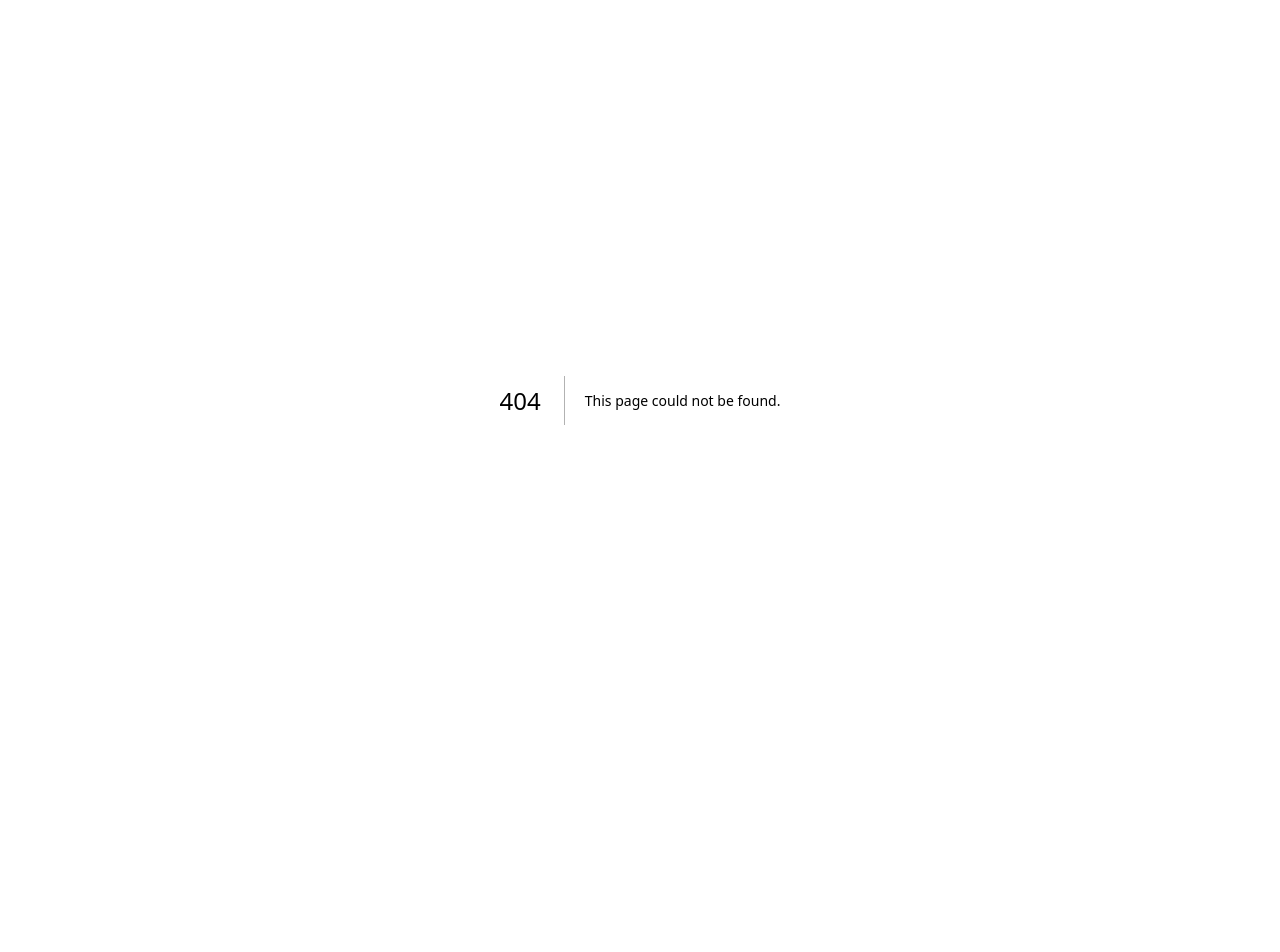
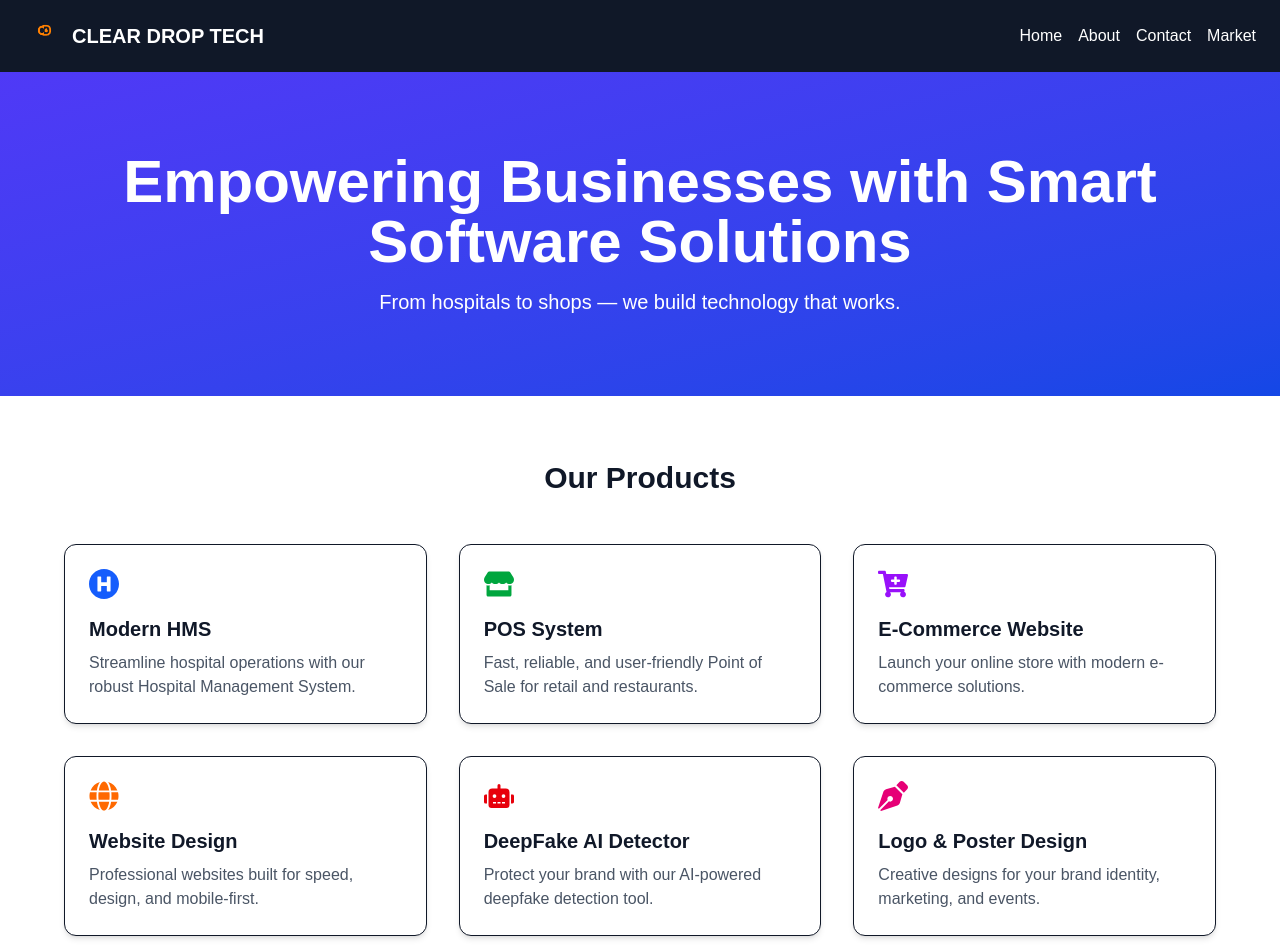
Before and after one commit to Northmanj/Clear-Drop-Tech, a Next.js app: page /marketing in a window 1280 px wide. Before the commit this address had no page. Shown: the top 952 px of the page. Before the commit the page ends 800 px from the top, so only its background shows below. Built offline with nearby package versions, Linux system fonts and the light colour scheme.

Commit message:
Initial commit: Marketing page with product showcase

```diff
--- a/package.json
+++ b/package.json
@@ -10,6 +10,7 @@
   },
   "dependencies": {
     "@heroicons/react": "^2.2.0",
+    "framer-motion": "^12.23.0",
     "next": "15.3.1",
     "react": "^19.0.0",
     "react-dom": "^19.0.0",
--- /dev/null
+++ b/src/app/marketing/page.tsx
@@ -0,0 +1,109 @@
+'use client'
+
+import { motion } from 'framer-motion';
+import Navbar from '@/components/Navbar'
+import Footer from '@/components/Footer'
+import { FaHospitalSymbol, FaStore, FaGlobe, FaCartPlus, FaRobot, FaBriefcase, FaPenNib, FaChartLine } from 'react-icons/fa';
+
+const products = [
+  {
+    title: "Modern HMS",
+    description: "Streamline hospital operations with our robust Hospital Management System.",
+    icon: <FaHospitalSymbol className="text-3xl text-blue-600" />,
+  },
+  {
+    title: "POS System",
+    description: "Fast, reliable, and user-friendly Point of Sale for retail and restaurants.",
+    icon: <FaStore className="text-3xl text-green-600" />,
+  },
+  {
+    title: "E-Commerce Website",
+    description: "Launch your online store with modern e-commerce solutions.",
+    icon: <FaCartPlus className="text-3xl text-purple-600" />,
+  },
+  {
+    title: "Website Design",
+    description: "Professional websites built for speed, design, and mobile-first.",
+    icon: <FaGlobe className="text-3xl text-orange-500" />,
+  },
+  {
+    title: "DeepFake AI Detector",
+    description: "Protect your brand with our AI-powered deepfake detection tool.",
+    icon: <FaRobot className="text-3xl text-red-600" />,
+  },
+  {
+    title: "Logo & Poster Design",
+    description: "Creative designs for your brand identity, marketing, and events.",
+    icon: <FaPenNib className="text-3xl text-pink-600" />,
+  },
+  {
+    title: "eCitizen Business Registration",
+    description: "We help you register your business, fast and legally via eCitizen.",
+    icon: <FaBriefcase className="text-3xl text-amber-700" />,
+  },
+   {
+    title: "Modern Dashboard Templates with React",
+    description: "Interactive, powerful dashboards for admins, businesses, or analytics systems.",
+    icon: <FaChartLine className="text-3xl text-cyan-700" />,
+  },
+];
+
+export default function MarketingPage() {
+  return (
+    <main className="min-h-screen bg-white text-gray-900">
+        <Navbar/>
+      {/* Hero Section */}
+      <section className="py-20 text-center bg-gradient-to-br from-indigo-600 to-blue-700 text-white">
+        <motion.h1
+          initial={{ opacity: 0, y: -20 }}
+          animate={{ opacity: 1, y: 0 }}
+          transition={{ duration: 0.8 }}
+          className="text-4xl md:text-6xl font-bold"
+        >
+          Empowering Businesses with Smart Software Solutions
+        </motion.h1>
+        <motion.p
+          initial={{ opacity: 0, y: 20 }}
+          animate={{ opacity: 1, y: 0 }}
+          transition={{ delay: 0.3 }}
+          className="mt-4 text-lg md:text-xl"
+        >
+          From hospitals to shops — we build technology that works.
+        </motion.p>
+      </section>
+
+      {/* Product Section */}
+      <section className="py-16 px-4 md:px-16">
+        <h2 className="text-3xl font-bold text-center mb-12">Our Products</h2>
+        <div className="grid gap-8 md:grid-cols-2 lg:grid-cols-3">
+          {products.map((product, idx) => (
+            <motion.div
+              key={idx}
+              initial={{ opacity: 0, y: 30 }}
+              whileInView={{ opacity: 1, y: 0 }}
+              transition={{ delay: idx * 0.1 }}
+              viewport={{ once: true }}
+              className="bg-white shadow-md p-6 rounded-xl border hover:shadow-xl transition-all"
+            >
+              <div className="mb-4">{product.icon}</div>
+              <h3 className="text-xl font-semibold">{product.title}</h3>
+              <p className="text-gray-600 mt-2">{product.description}</p>
+            </motion.div>
+          ))}
+        </div>
+      </section>
+
+      {/* Contact Section */}
+      <section className="py-20 bg-gray-100 text-center">
+        <h2 className="text-3xl font-bold mb-4">Get in Touch</h2>
+        <p className="mb-4 text-gray-700">Interested in working with us or learning more?</p>
+        <div className="space-y-2">
+          <p>Email: <a href="mailto:cleardroptech@gmail.com" className="text-blue-600 underline">support@cleardroptech</a></p>
+          <p>LinkedIn: <a href="https://linkedin.com/in/Clear-Drop-Tech" className="text-blue-600 underline" target="_blank">Clear Drop</a></p>
+        </div>
+      </section>
+
+      <Footer/>
+    </main>
+  );
+}
--- a/src/components/Navbar.tsx
+++ b/src/components/Navbar.tsx
@@ -18,6 +18,7 @@ export default function Navbar() {
         <Link href="/">Home</Link>
         <Link href="#AboutSection">About</Link>
         <Link href="#ContactSection">Contact</Link>
+        <Link href="/marketing">Market</Link>
       </div>
     </nav>
   );
```
Also changed, not shown: 1 other file (tests, documents, lock files or other folders).
